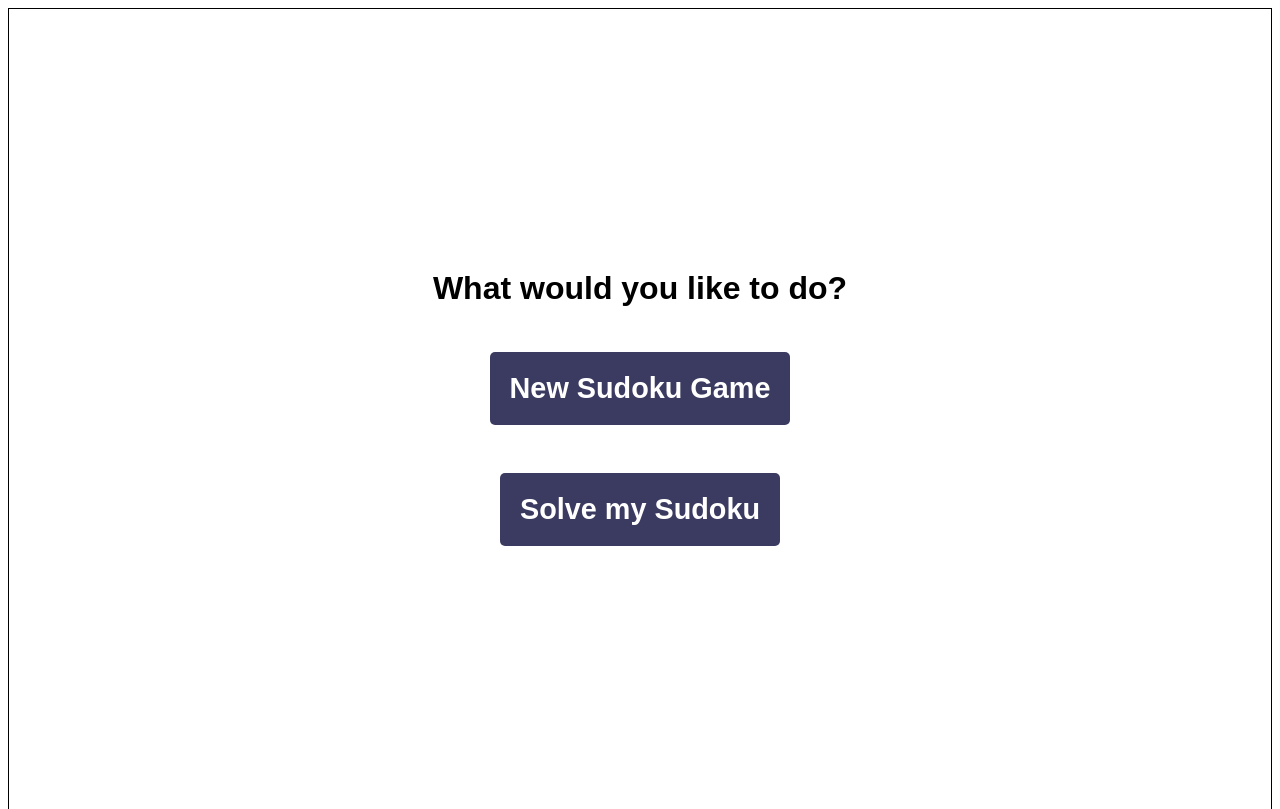
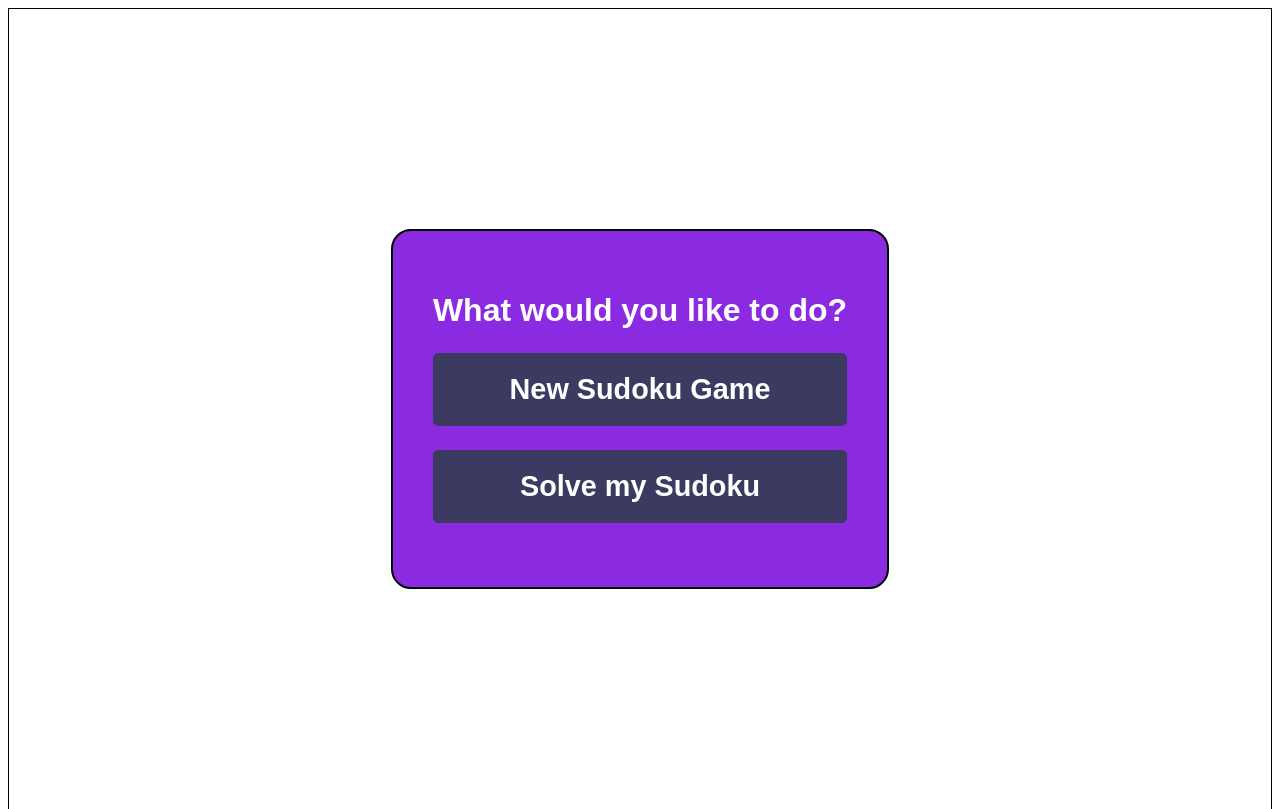
Before and after one commit to Hailemedhn/SDKGame, a plain HTML site: page index.html in a window 1280 px wide. Shown: the top 809 px of the page. Drawn offline with Linux system fonts and the light colour scheme.

Commit message:
fixed welcome page

```diff
--- a/index.html
+++ b/index.html
@@ -8,9 +8,11 @@
 </head>
 <body>
     <div class="welcomeContainer">
-        <h1 >What would you like to do?</h1>
-        <h2 class="welcomeChoice"> New Sudoku Game</h2>
-        <h2 class="welcomeChoice"> Solve my Sudoku</h2>
+        <div class="welcomeCard">
+            <h1 >What would you like to do?</h1>
+            <h2 class="welcomeChoice"> New Sudoku Game</h2>
+            <h2 class="welcomeChoice"> Solve my Sudoku</h2>
+        </div>
     </div>
     <div class="allContainer">
         <div class="card">
--- a/style.css
+++ b/style.css
@@ -151,3 +151,17 @@ h2{
     color:white;
     font-size: 1.8em;
 }
+.welcomeCard{
+    width: fit-content;
+    height: fit-content;
+    padding: 40px;
+    border: 2px solid black;
+    border-radius: 20px;
+    background-color: blueviolet;
+}
+.welcomeCard h1 {
+    color: white;
+}
+.welcomeCard h2{
+    text-align: center;
+}
```
